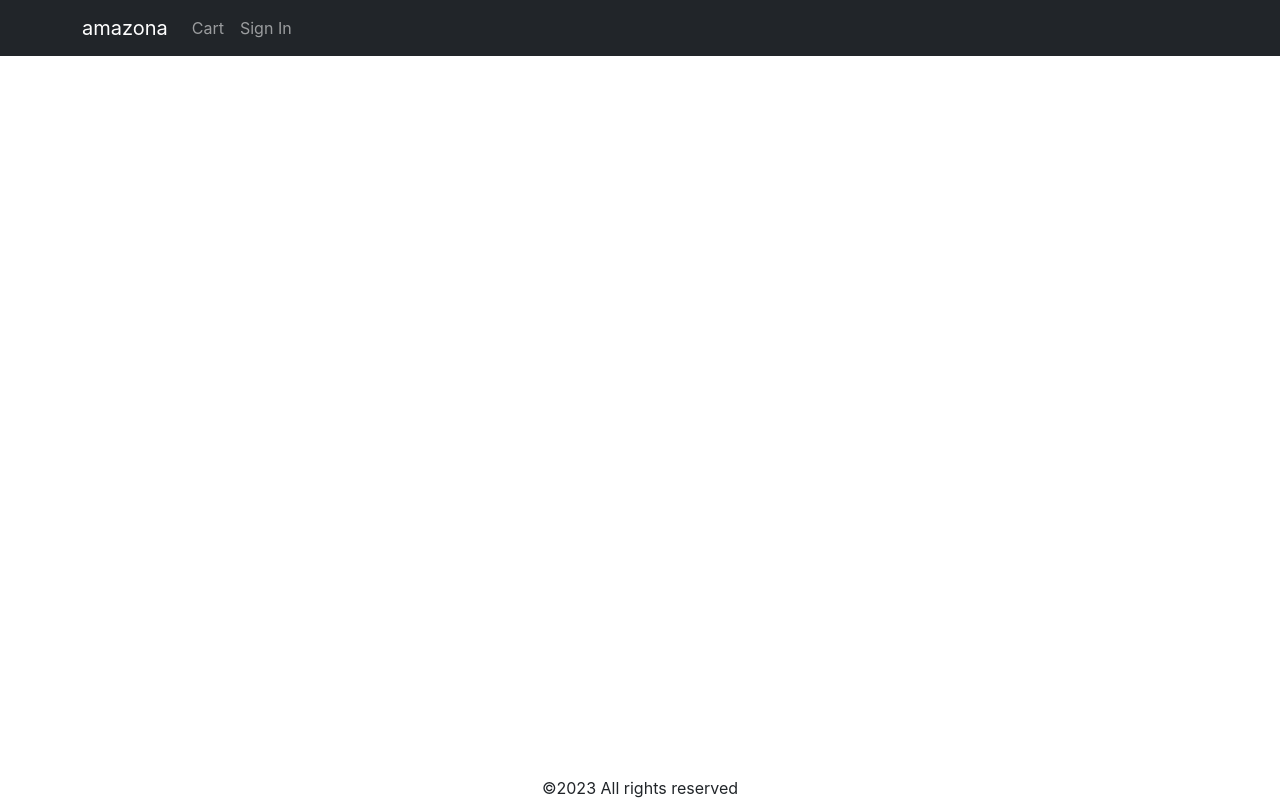
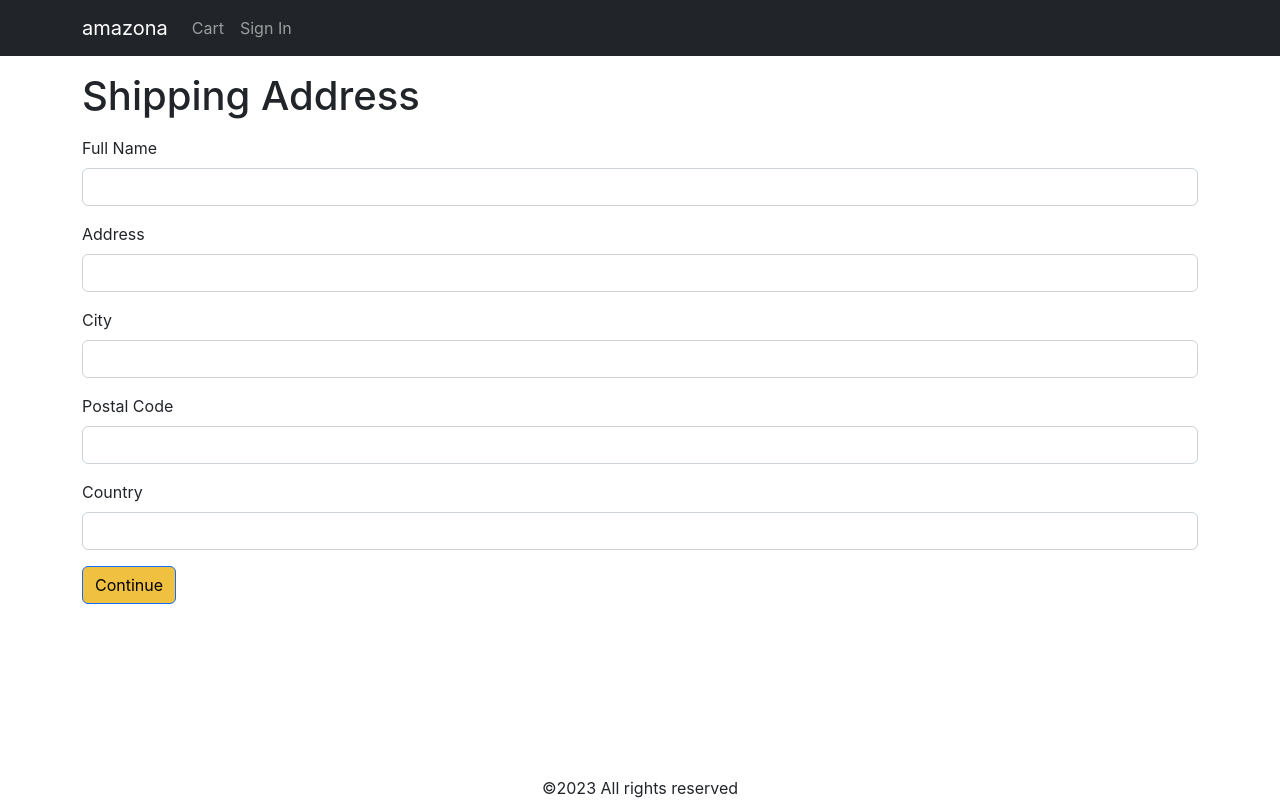
Before and after one commit to OybekKayumov/amazona, a React (Create React App) app in the folder frontend/: page /shipping in a window 1280 px wide. Built offline with nearby package versions, Linux system fonts and the light colour scheme.

Commit message:
Add shipping from

```diff
--- a/frontend/src/App.js
+++ b/frontend/src/App.js
@@ -14,6 +14,7 @@ import { useContext } from 'react';
 import { Store } from './store';
 import CartScreen from './screens/CartScreen';
 import SigninScreen from './screens/SigninScreen';
+import ShippingAddressScreen from './screens/ShippingAddressScreen';
 
 function App() {
   const { state, dispatch: ctxDispatch } = useContext(Store);
@@ -89,6 +90,7 @@ function App() {
               <Route path='/product/:slug' element={<ProductScreen />} />
               <Route path='/cart' element={<CartScreen />} />
               <Route path='/signin' element={<SigninScreen />} />
+              <Route path='/shipping' element={<ShippingAddressScreen />} />
               <Route path='/' element={<HomeScreen />} />
             </Routes>
           </Container>
--- a/frontend/src/screens/ShippingAddressScreen.js
+++ b/frontend/src/screens/ShippingAddressScreen.js
@@ -1,6 +1,7 @@
 import React, { useState } from 'react';
 import { Helmet } from 'react-helmet-async';
 import Form from 'react-bootstrap/Form';
+import Button from 'react-bootstrap/Button';
 
 const ShippingAddressScreen = () => {
 
@@ -66,6 +67,15 @@ const ShippingAddressScreen = () => {
             required
           />
         </Form.Group>
+
+        <div className="mb-3">
+          <Button
+            variant="primary"
+            type="submit"
+          >
+            Continue
+          </Button>
+        </div>
       </Form>
     </div>
   )
```
